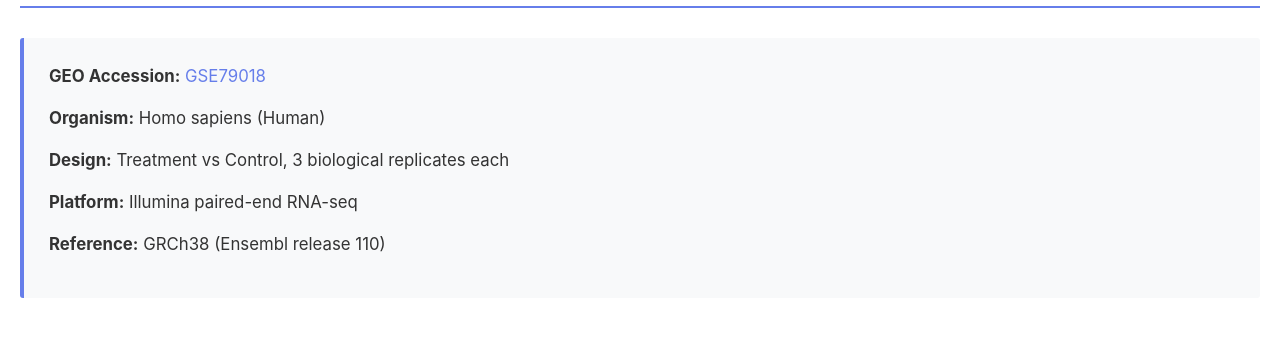
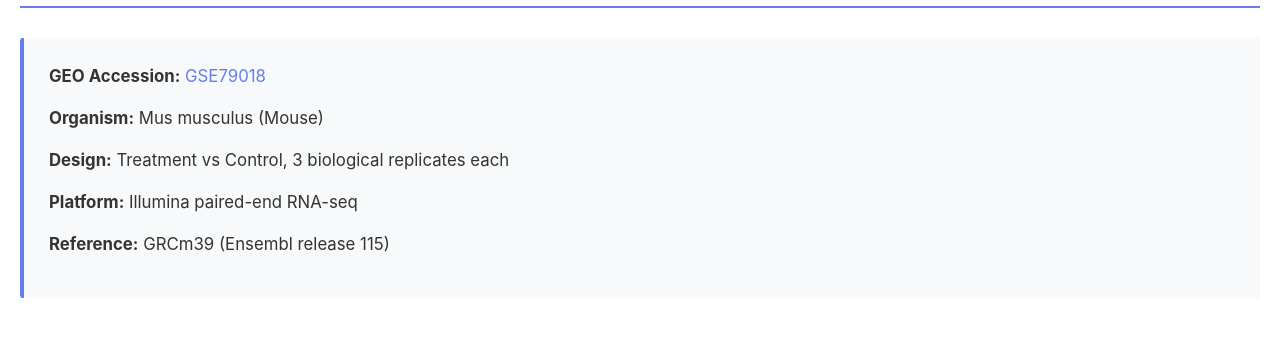
Before and after one commit to ipekselcen/ipekselcen.github.io, a Jekyll site: the page built from projects/rna-seq-tutorial/index.html, in a window 1280 px wide and 900 px high, scrolled down 2765 px. Shown: the part 152-493 px from the top of the window. Built offline with Jekyll 4.4.1, drawn with Linux system fonts in a browser that asks for light colours.

Commit message:
Update index.html

```diff
--- a/projects/rna-seq-tutorial/index.html
+++ b/projects/rna-seq-tutorial/index.html
@@ -381,10 +381,10 @@ bash scripts/run_pipeline.sh</code></pre>
         <h2>Dataset Information</h2>
         <div class="info-box">
             <p><strong>GEO Accession:</strong> <a href="https://www.ncbi.nlm.nih.gov/geo/query/acc.cgi?acc=GSE79018" target="_blank">GSE79018</a></p>
-            <p><strong>Organism:</strong> Homo sapiens (Human)</p>
+            <p><strong>Organism:</strong> Mus musculus (Mouse)</p>
             <p><strong>Design:</strong> Treatment vs Control, 3 biological replicates each</p>
             <p><strong>Platform:</strong> Illumina paired-end RNA-seq</p>
-            <p><strong>Reference:</strong> GRCh38 (Ensembl release 110)</p>
+            <p><strong>Reference:</strong> GRCm39 (Ensembl release 115)</p>
         </div>
 
         <h2>Documentation</h2>
```
